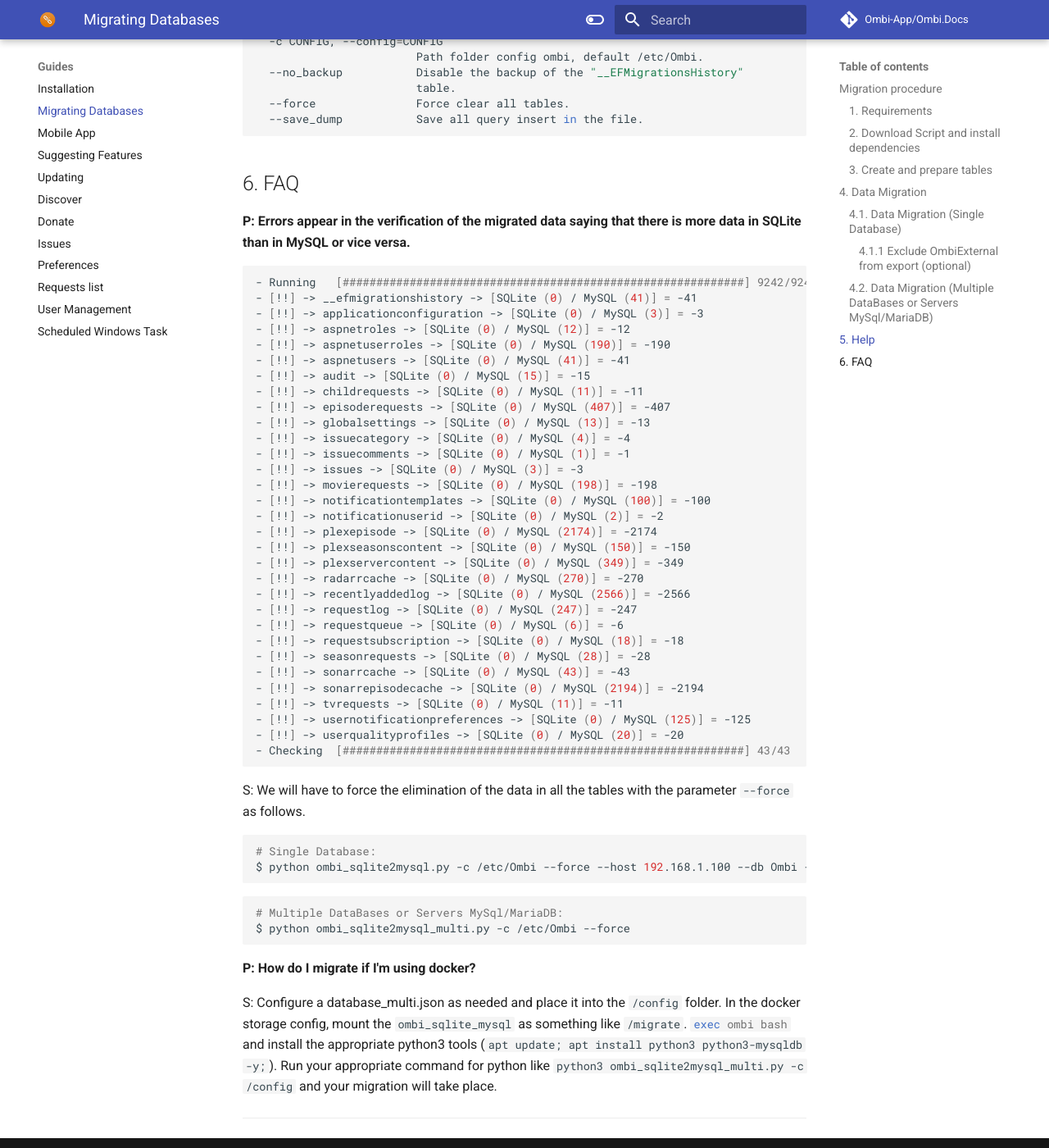
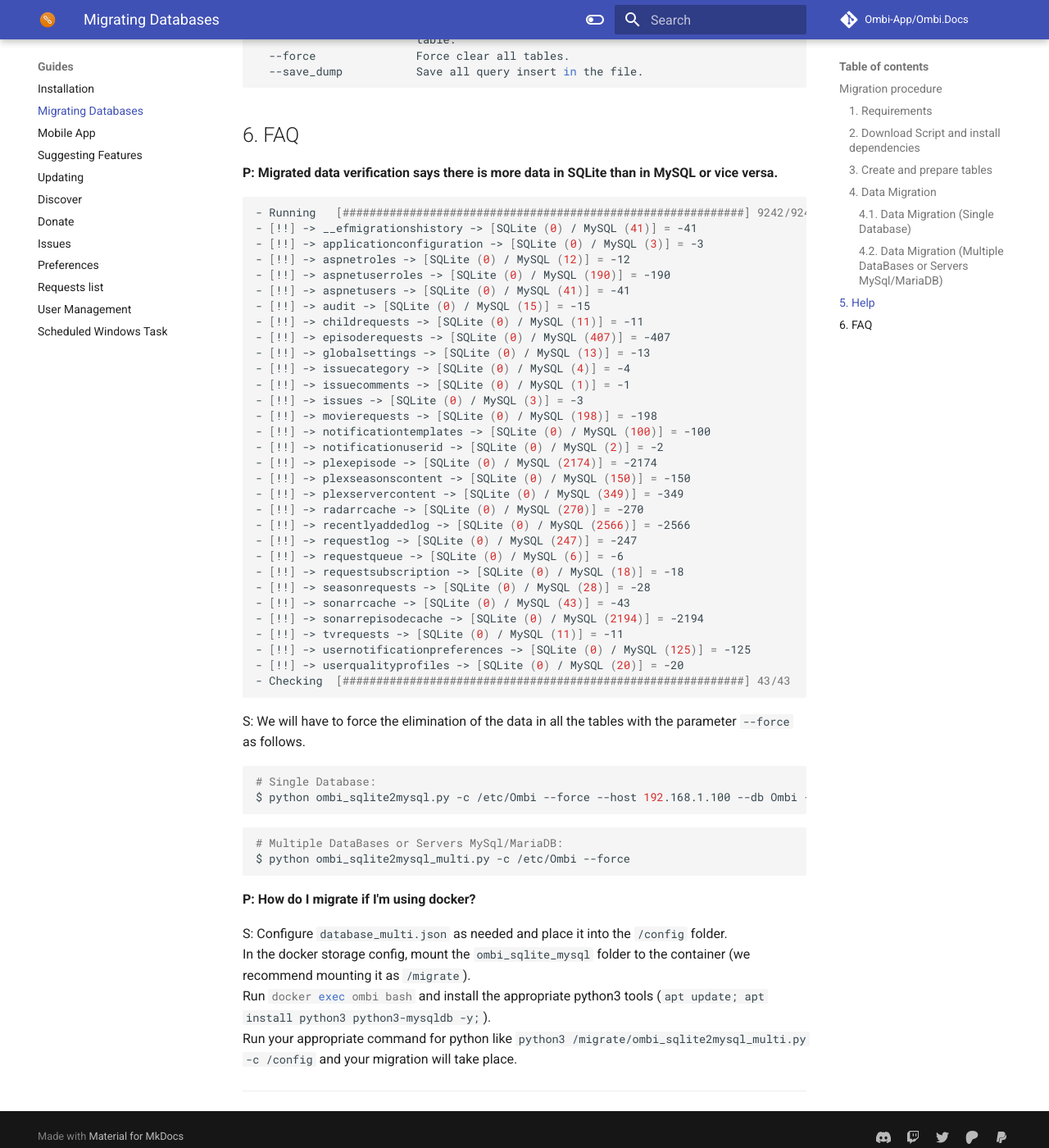
Before and after one commit to Ombi-app/Ombi.Docs, an MkDocs documentation site: the page built from docs/guides/migrating-databases.md, in a window 1280 px wide and 1400 px high, scrolled down 8826 px. Shown: the whole window at 82% size. Built offline with MkDocs 1.6.1 and Material for MkDocs 9.7.7, drawn with Linux system fonts in a browser that asks for light colours; comment, search, counter and statistics services are not loaded.

Commit message:
Tidy up migration

````diff
--- a/docs/guides/migrating-databases.md
+++ b/docs/guides/migrating-databases.md
@@ -62,12 +62,12 @@
     ombi --migrate
     ```
 
-## 4. Data Migration
+### 4. Data Migration
 
 When it comes to migrating the data, we have several different ways of doing it.
 We can export everything to a single database (step 4.1), to different databases or to different mysql servers (step 4.2).
 
-### 4.1. Data Migration (*Single Database*)
+#### 4.1. Data Migration (*Single Database*)
 
 > For data migration we will need the file **"migration.json"** that contains the locations of the SQLite databases.
 >
@@ -75,7 +75,7 @@
 >
 >If we don't want to migrate all the data, we can generate the file **"migration.json"** with the parameter **"--only_manager_json"** and then edit it by deleting the databases we don't want to migrate.
 
-#### 4.1.1 Exclude OmbiExternal from export (optional)
+##### 4.1.1 Exclude OmbiExternal from export (optional)
 >
 > ```bash
 > $ python ombi_sqlite2mysql.py -c /etc/Ombi --only_manager_json
@@ -150,7 +150,7 @@
 
 2. Start ombi and test if everything works fine.
 
-### 4.2. Data Migration (*Multiple DataBases or Servers MySql/MariaDB*)
+#### 4.2. Data Migration (*Multiple DataBases or Servers MySql/MariaDB*)
 
 > For data migration to multiple databases or servers we will need the file **"database_multi.json"** that contains the locations of the servers where we are going to export the data.
 
@@ -429,7 +429,7 @@
 
 ## 6. FAQ
 
-**P: Errors appear in the verification of the migrated data saying that there is more data in SQLite than in MySQL or vice versa.**
+**P: Migrated data verification says there is more data in SQLite than in MySQL or vice versa.**
 
 ```bash
 - Running   [############################################################] 9242/9242
@@ -479,6 +479,9 @@
 
 **P: How do I migrate if I'm using docker?**
 
-S: Configure a database_multi.json as needed and place it into the `/config` folder. In the docker storage config, mount the `ombi_sqlite_mysql` as something like `/migrate`. `exec ombi bash` and install the appropriate python3 tools (`apt update; apt install python3 python3-mysqldb -y;`). Run your appropriate command for python like  `python3 ombi_sqlite2mysql_multi.py -c /config` and your migration will take place.
+S: Configure `database_multi.json` as needed and place it into the `/config` folder.
+In the docker storage config, mount the `ombi_sqlite_mysql` folder to the container (we recommend mounting it as `/migrate`).
+Run `docker exec ombi bash` and install the appropriate python3 tools (`apt update; apt install python3 python3-mysqldb -y;`).
+Run your appropriate command for python like  `python3 /migrate/ombi_sqlite2mysql_multi.py -c /config` and your migration will take place.
 
 ---
````
